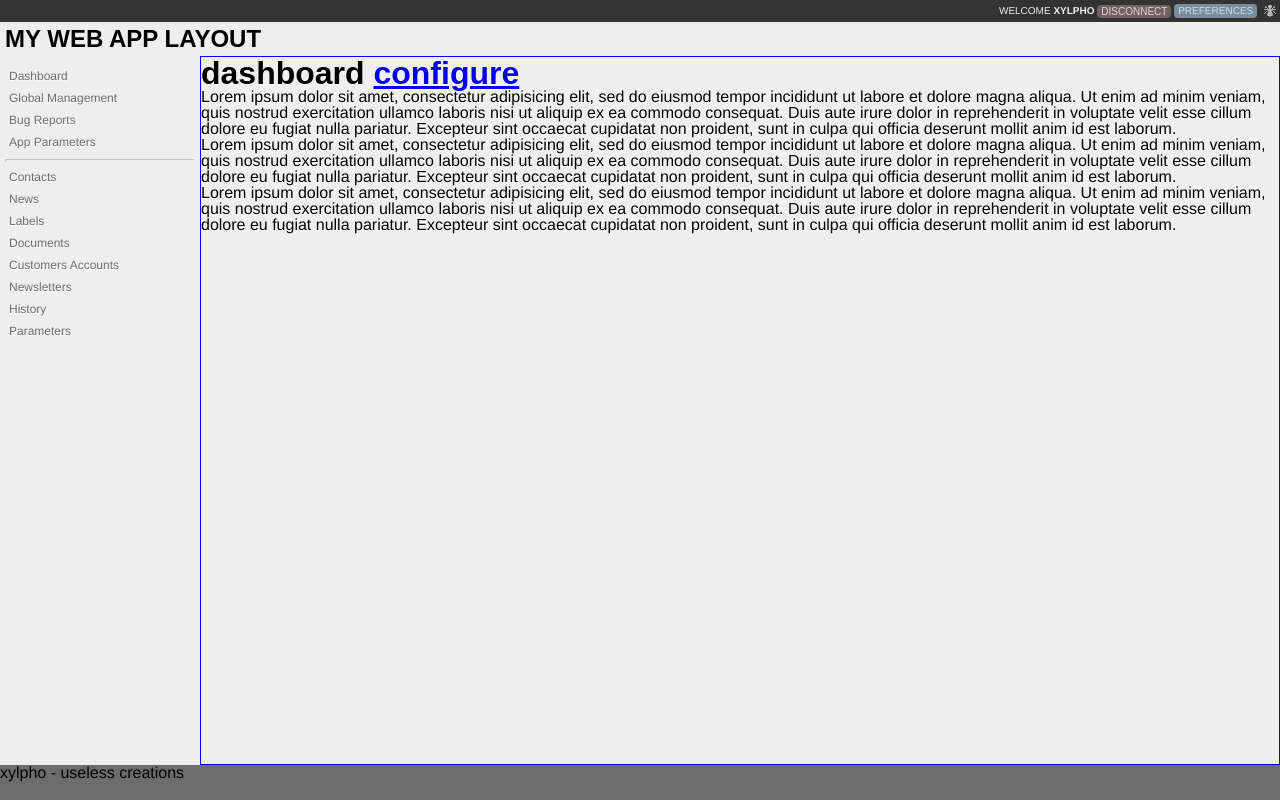
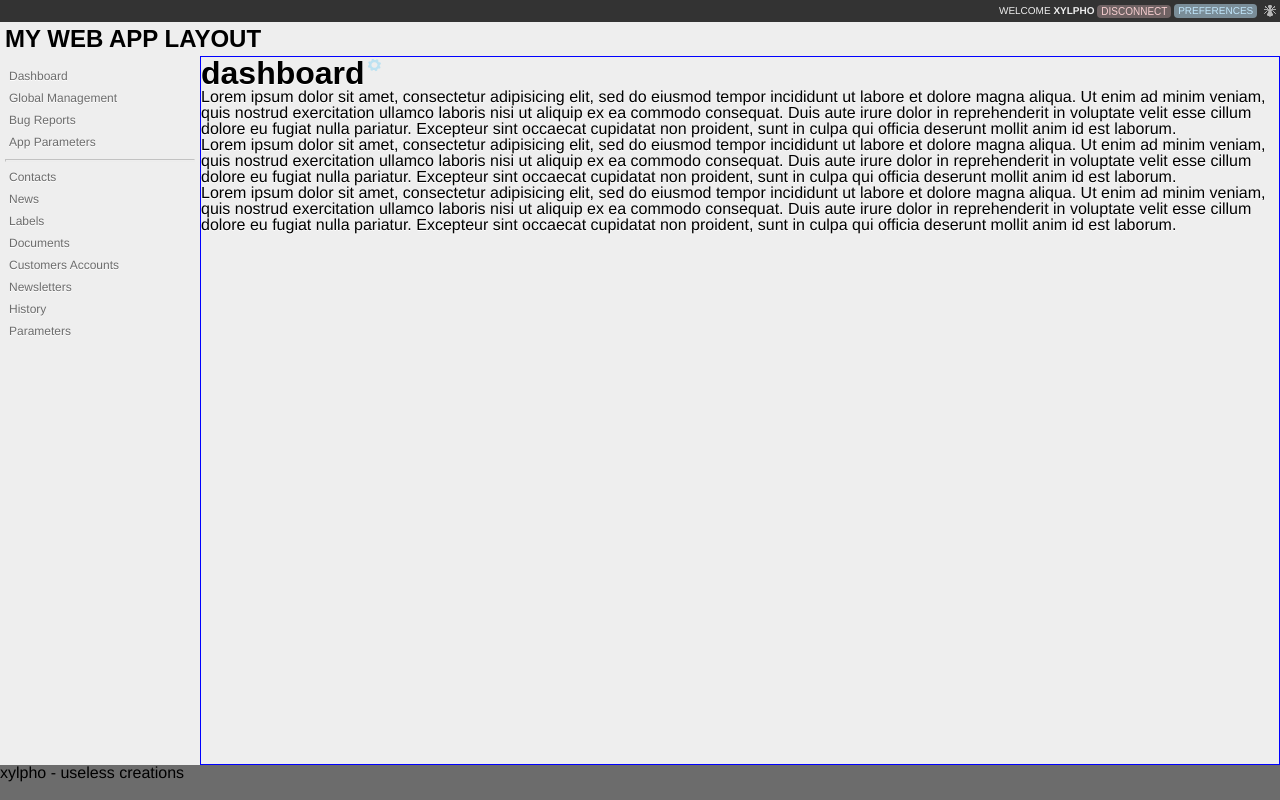
Before and after one commit to xylpho/dA-v3, a plain HTML site: page index.html in a window 1280 px wide. Drawn offline with Linux system fonts and the light colour scheme.

Commit message:
Commit de Pentecôte

```diff
--- a/css/master.css
+++ b/css/master.css
@@ -59,6 +59,20 @@
 button {
 	vertical-align: middle;
 }
+
+/* @group buttons & links */
+article h2 span.configure {
+	display: inline-block;
+	vertical-align: super;
+	margin-left: 3px;
+	opacity: 0.2;
+}
+
+article h2:hover span.configure {
+	opacity: 1;
+}
+
+/* @end */
 
 /* @group App Structure */
 section.page {
--- a/index.html
+++ b/index.html
@@ -48,7 +48,7 @@
 			</nav>
 			<section class="content">
 				<article>
-					<h2>dashboard <span class="configure"><a href="#">configure</a></span></h2>
+					<h2>dashboard<span class="configure"><a href="#"><img src="images/conf_blue.png"></a></span></h2>
 					<p>Lorem ipsum dolor sit amet, consectetur adipisicing elit, sed do eiusmod tempor incididunt ut labore et dolore magna aliqua. Ut enim ad minim veniam, quis nostrud exercitation ullamco laboris nisi ut aliquip ex ea commodo consequat. Duis aute irure dolor in reprehenderit in voluptate velit esse cillum dolore eu fugiat nulla pariatur. Excepteur sint occaecat cupidatat non proident, sunt in culpa qui officia deserunt mollit anim id est laborum.</p>
 					<p>Lorem ipsum dolor sit amet, consectetur adipisicing elit, sed do eiusmod tempor incididunt ut labore et dolore magna aliqua. Ut enim ad minim veniam, quis nostrud exercitation ullamco laboris nisi ut aliquip ex ea commodo consequat. Duis aute irure dolor in reprehenderit in voluptate velit esse cillum dolore eu fugiat nulla pariatur. Excepteur sint occaecat cupidatat non proident, sunt in culpa qui officia deserunt mollit anim id est laborum.</p>
 					<p>Lorem ipsum dolor sit amet, consectetur adipisicing elit, sed do eiusmod tempor incididunt ut labore et dolore magna aliqua. Ut enim ad minim veniam, quis nostrud exercitation ullamco laboris nisi ut aliquip ex ea commodo consequat. Duis aute irure dolor in reprehenderit in voluptate velit esse cillum dolore eu fugiat nulla pariatur. Excepteur sint occaecat cupidatat non proident, sunt in culpa qui officia deserunt mollit anim id est laborum.</p>
```
Also changed, not shown: images/conf_blue.png (added), 2 other files.
